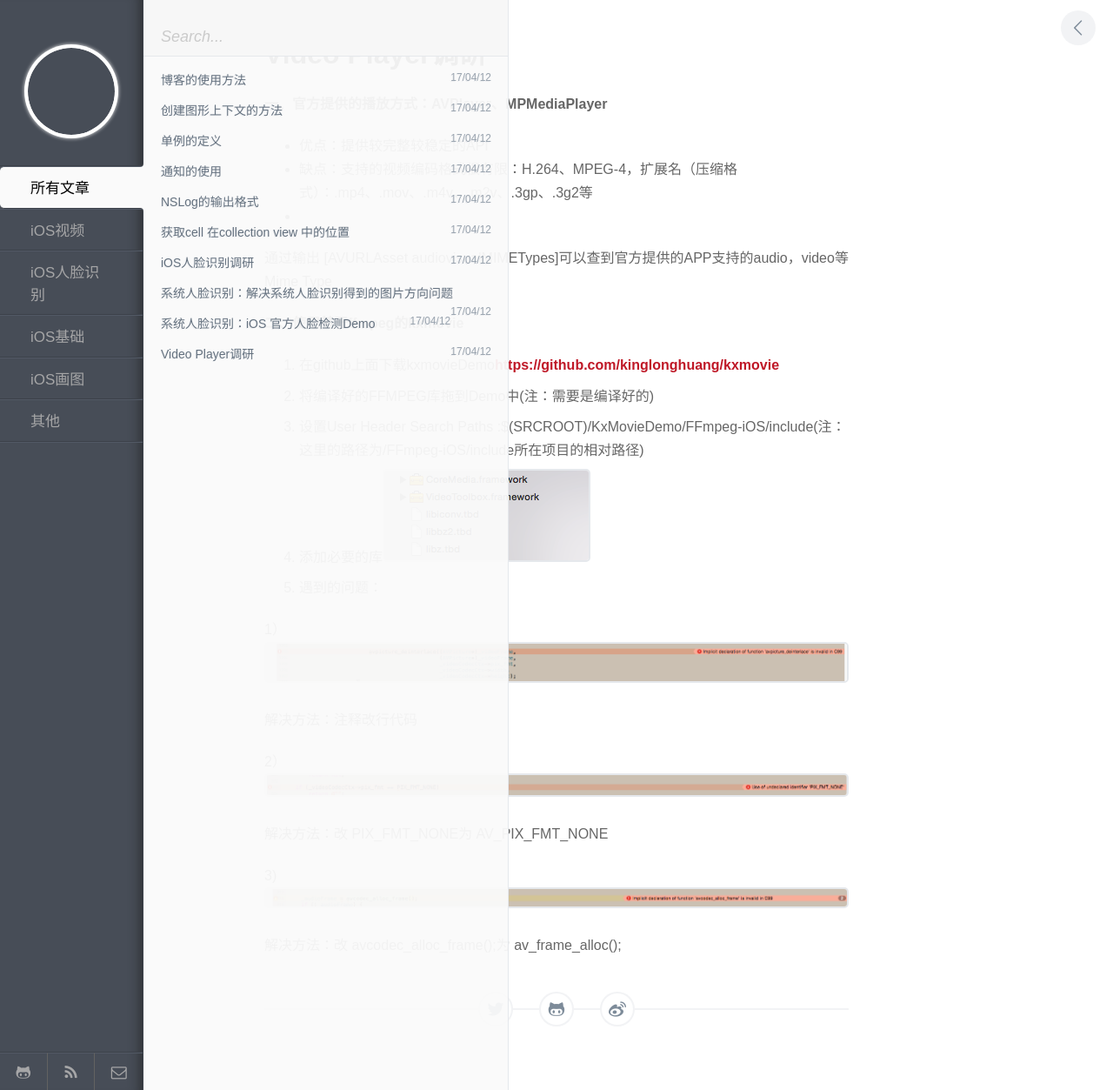
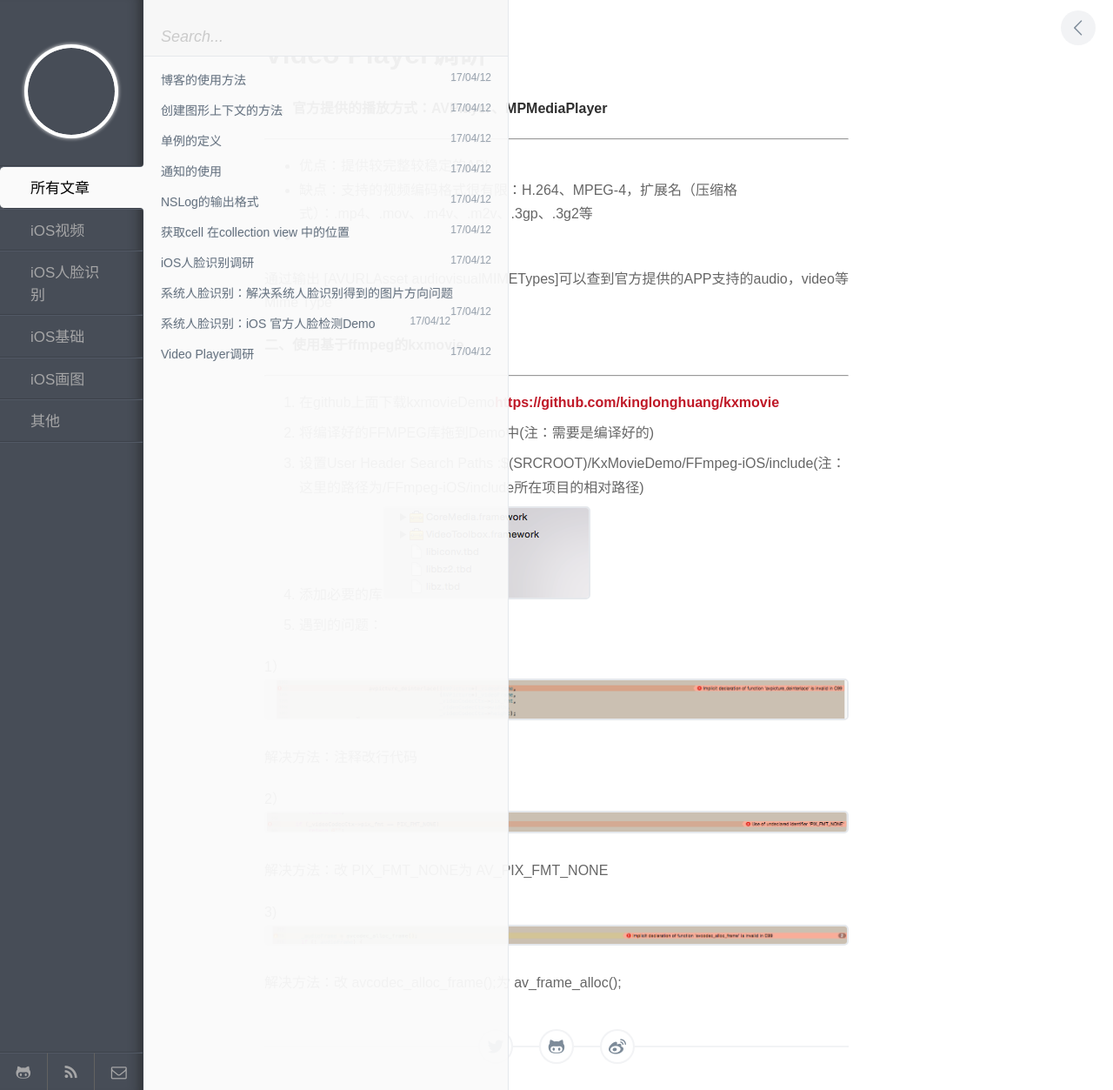
Before and after one commit to lipeihan/lipeihan.github.io, a Jekyll site: the page built from _posts/iOS/iOS Video/2017-04-12-iOSVideo-surveyVideoPlayer.md, in a window 1280 px wide. Shown: the whole page at 87% size. Built offline with Jekyll 4.4.1, drawn with Linux system fonts in a browser that asks for light colours.

Commit message:
测试标题

```diff
--- a/_posts/iOS/iOS Video/2017-04-12-iOSVideo-surveyVideoPlayer.md
+++ b/_posts/iOS/iOS Video/2017-04-12-iOSVideo-surveyVideoPlayer.md
@@ -7,7 +7,9 @@
 description: iOS survey Video Player
 ---
 
-**一、官方提供的播放方式：AVPlayer、MPMediaPlayer**
+#### 一、官方提供的播放方式：AVPlayer、MPMediaPlayer
+
+-----
 
 - 优点：提供较完整较稳定的API
 - 缺点：支持的视频编码格式很有限：H.264、MPEG-4，扩展名（压缩格式）：.mp4、.mov、.m4v、.m2v、.3gp、.3g2等
@@ -17,7 +19,9 @@
 
 
 
-**二、使用基于ffmpeg的kxmovie**
+#### 二、使用基于ffmpeg的kxmovie
+
+-----
 
 1. 在github上面下载kxmovieDemo[https://github.com/kinglonghuang/kxmovie](https://github.com/kinglonghuang/kxmovie)
 2. 将编译好的FFMPEG库拖到Demo中(注：需要是编译好的)
```
